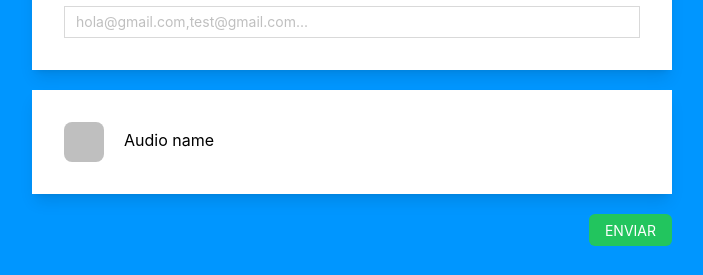
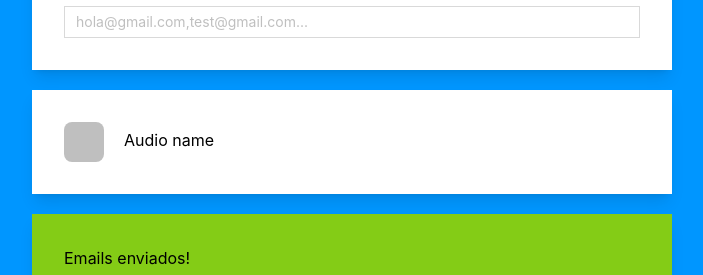
Before and after one commit to sabrinadlsuy/techy2024, a React (Create React App) app: page / in a window 1280 px wide. Both pictures are taken after a click on the button "ENVIAR". Shown: the part 896-1171 px from the top of the page, without its empty margins (288-991 px from the left). Built offline with nearby package versions, Linux system fonts and the light colour scheme; no server answers.

Commit message:
envio de email

```diff
--- a/package.json
+++ b/package.json
@@ -4,6 +4,7 @@
   "private": true,
   "dependencies": {
     "@ant-design/icons": "^5.3.6",
+    "@emailjs/browser": "^4.3.3",
     "@magenta/music": "^1.23.1",
     "@testing-library/jest-dom": "^5.17.0",
     "@testing-library/react": "^13.4.0",
--- a/src/App.tsx
+++ b/src/App.tsx
@@ -8,14 +8,19 @@ import Title from "./components/Title";
 
 function App() {
   const [lyrics, setLyrics] = useState<string>("");
+  const [emails, setEmails] = useState<string>("");
+
+  //TODO: Cambiar a las URLs del cover y el mp3 generado, para el envio del email
+  const cover = "https://lh3.googleusercontent.com/drive-viewer/AKGpihYye5l1UTedTSfMzGEHQNkv2Q_Ero6STvV_rawLU1uso4FOjVqHIMIwmAm9GGnC2luNNHc-U-2GYzieqOSMhVOoUSLkPCybr08=s1600-rw-v1";
+  const mp3_url = "https://drive.google.com/file/d/1X0ghrOMip_MmQVQGT0yhj23TXcOHn1vm/view?usp=drive_link";
 
   return (
     <div className="min-h-screen bg-[#0096FF] flex justify-center flex-col">
       <Title />
       <PromptInput setLyrics={setLyrics} />
       <LetterDisplay lyrics={lyrics} onRegenerate={() => {}} />
-      <EmailInput />
-      <SongDisplay />
+      <EmailInput setEmails={setEmails} />
+      <SongDisplay emails={emails} cover={cover} mp3_url={mp3_url} />
     </div>
   );
 }
--- a/src/components/EmailInput.tsx
+++ b/src/components/EmailInput.tsx
@@ -1,6 +1,15 @@
 import { Input } from "antd";
 
-const EmailInput = () => {
+interface EmailInputProps {
+  setEmails: (emails: string) => void;
+}
+
+const EmailInput: React.FC<EmailInputProps> = ({ setEmails }) => {
+
+  const handleTextChange = (e: any) => {
+    setEmails(e.target.value);
+  };
+
   return (
     <div className="w-1/2 mx-auto pt-5">
       <div className="bg-white mt-5 shadow-lg p-8">
@@ -10,7 +19,8 @@ const EmailInput = () => {
         <Input
           placeholder="hola@gmail.com,test@gmail.com..."
           className="rounded-none"
-        ></Input>
+          onChange={handleTextChange}
+          ></Input>
       </div>
     </div>
   );
--- a/src/components/SongDisplay.tsx
+++ b/src/components/SongDisplay.tsx
@@ -1,6 +1,46 @@
 import { Avatar, Badge, Button } from "antd";
+import { useEffect, useState } from "react";
+import emailjs from "@emailjs/browser";
 
-const SongDisplay = () => {
+interface SongDisplayProps {
+  emails: string;
+  cover: string;
+  mp3_url: string;
+}
+
+const SongDisplay: React.FC<SongDisplayProps> = ({
+  emails,
+  cover,
+  mp3_url,
+}) => {
+
+  useEffect(() => emailjs.init(process.env.REACT_APP_EMAILJS_KEY ?? '6DPLoUxaLqR_Y5lsi'), []);
+
+  const [showSent, setShowSent] = useState(false);
+
+  const handleSubmit = async () => {
+    console.log("emails:", emails);
+
+    const serviceId = "service_qup7err";
+    const templateId = "template_4nbk34k";
+    try {
+      await emailjs.send(serviceId, templateId, {
+        portada: cover,
+        cancion: mp3_url,
+        bcc: emails,
+      });
+      setShowSent(true);
+    } catch (error) {
+      console.log(error);
+    } finally {
+    }
+
+    setTimeout(() => {
+      setShowSent(false);
+     }, 5000);
+
+  };
+
   return (
     <div className="w-1/2 mx-auto mb-8">
       <div className="flex justify-between flex-col">
@@ -10,11 +50,16 @@ const SongDisplay = () => {
           </Badge>
           Audio name
         </div>
+        { showSent ?
+          <div className="bg-lime-500 mt-5 shadow-lg p-8">
+          Emails enviados!
+          </div> : null
+        }
         <div className="justify-end flex mt-5">
           <Button
             className="uppercase bg-green-500 hover:bg-green-700"
             type="primary"
-            onClick={() => {}}
+            onClick={handleSubmit}
           >
             Enviar
           </Button>
```
Also changed, not shown: 1 other file (tests, documents, lock files or other folders).
